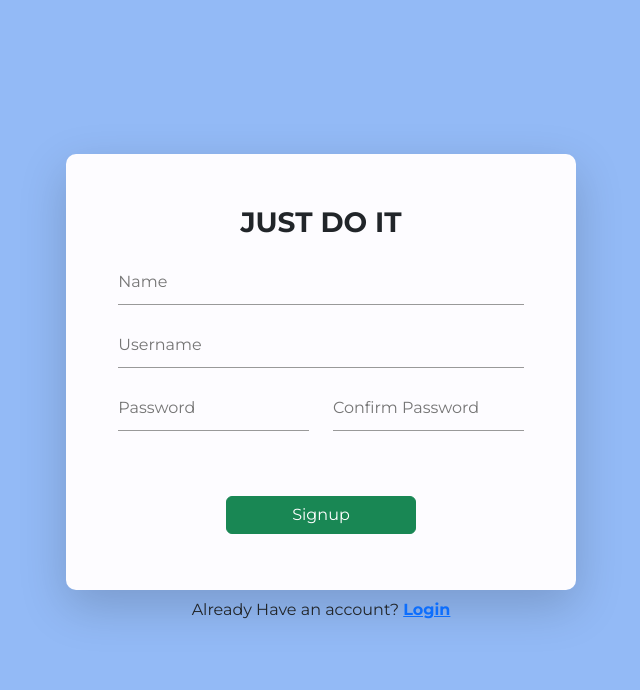
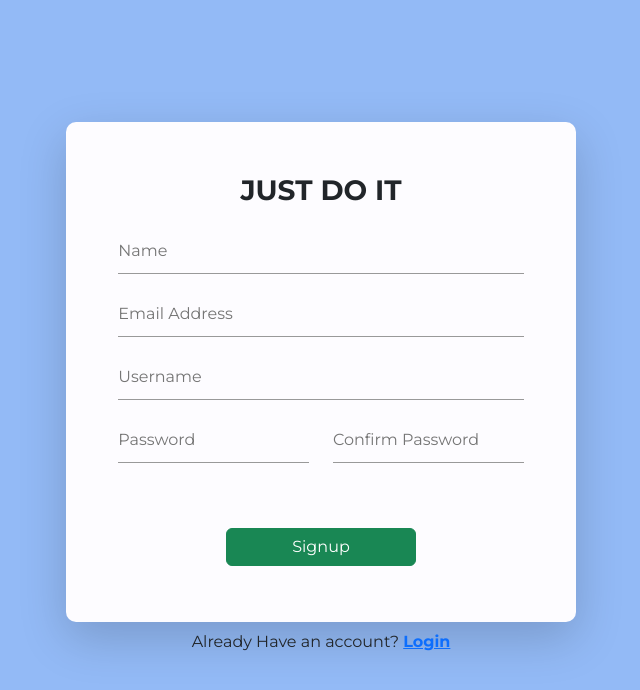
Before and after one commit to jimmark1/ToDo-App, a React (Create React App) app in the folder todo_app/: page /signup in a window 1280 px wide. Shown: the top 690 px of the page, without its empty margins (319-959 px from the left). Built offline with nearby package versions, Linux system fonts and the light colour scheme.

Commit message:
Update SignupForm.tsx

```diff
--- a/todo_app/src/components/Signup/SignupForm.tsx
+++ b/todo_app/src/components/Signup/SignupForm.tsx
@@ -21,6 +21,14 @@ const SignupForm = () => {
                                         name="name"
                                         type="text"
                                         placeholder="Name"
+                                   />
+                              </div>
+                              <div className="p-1">
+                                   <input
+                                        className={`${SignupStyles.inputField}`}
+                                        name="email"
+                                        type="email"
+                                        placeholder="Email Address"
                                    />
                               </div>
                               <div className="p-1">
```
